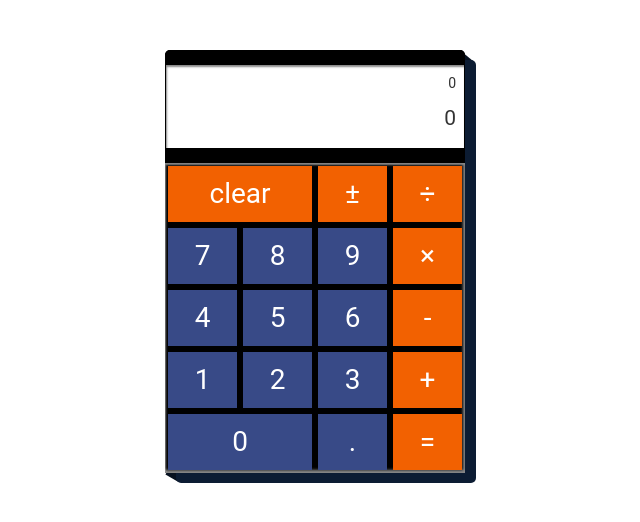
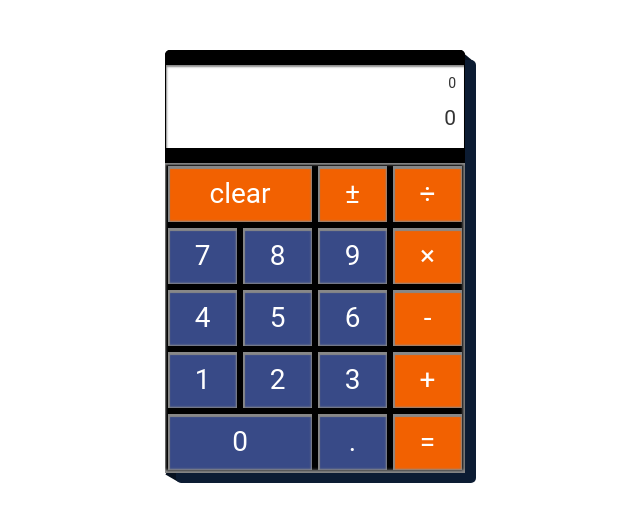
Before and after one commit to MarynaNogtieva/JavaScriptCalculator, a plain HTML site: page index.html in a window 1280 px wide. Shown: the whole page, without its empty margins (325-965 px from the left). Drawn offline with nearby package versions, Linux system fonts and the light colour scheme.

Commit message:
Added shaddow to the buttons

```diff
--- a/styles.css
+++ b/styles.css
@@ -85,6 +85,7 @@ margin:3px;
 
 	outline:none;
 	float:left;
+	box-shadow: 2px 3px 1px #888  inset, -1px -1px 2px #888 inset, 0px 2px 1px #888 inset;
 }
 
 
```
